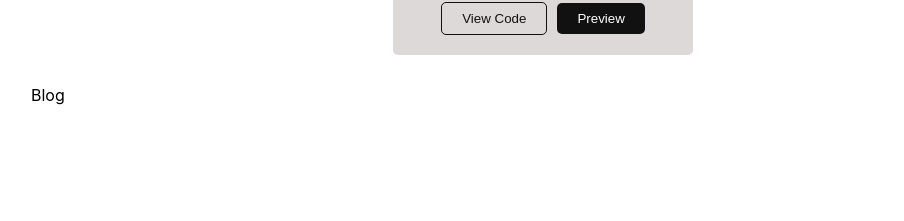
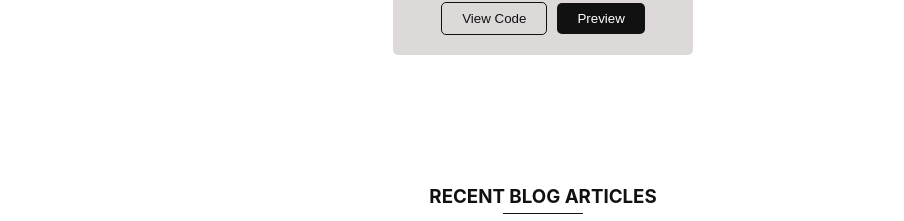
Before and after one commit to mishael1-d/Portfolio, a React (Create React App) app: page / in a window 1280 px wide. Shown: the part 2377-2598 px from the top of the page, without its empty margins (97-1001 px from the left). Before the commit the page ends 2482 px from the top, so only its background shows below. Built offline with nearby package versions, Linux system fonts and the light colour scheme.

Commit message:
added download resume functionality

```diff
--- a/src/components/Banner/Banner.css
+++ b/src/components/Banner/Banner.css
@@ -5,7 +5,7 @@
     --text_primary: rgb(255, 255, 255);
     --paragraph_primary: rgba(255, 255, 255, .64);
     --text_secondary: #ef6d58;
-    --heading_font: 1.5rem;
+    --heading_font: 2rem;
     --paragraph_font: 1rem;
 }
 .container {
@@ -31,6 +31,7 @@
 .banner-text h1 {
     color: var(--text_primary);
     margin-bottom: 13px;
+    font-size: var(--heading_font);
 }
 .banner-text p {
     color: var(--paragraph_primary);
--- a/src/components/Blog/Blog.js
+++ b/src/components/Blog/Blog.js
@@ -1,11 +1,19 @@
-import React from 'react'
-import "./Blog.css"
+import React from "react";
+import "./Blog.css";
 
-
-function Blog () {
-    return (
-        <div className="container">Blog</div>
-    )
+function Blog() {
+  return (
+    <div className="blog-section">
+      <div className="container">
+        <div className="section-text__header">
+          <h3 className="section-text__title">
+            Recent Blog Articles
+          </h3>
+          <div className="divider" />
+        </div>
+      </div>
+    </div>
+  );
 }
 
-export default Blog
+export default Blog;
--- /dev/null
+++ b/src/components/Contact/Contact.css
@@ -0,0 +1,4 @@
+.blog-section .section-text__header {
+    text-align: center;
+    margin: 100px auto 0 auto;
+}
--- /dev/null
+++ b/src/components/Contact/Contact.js
@@ -0,0 +1,10 @@
+import React from 'react'
+import './Contact.css'
+
+function Contact() {
+  return (
+    <div className='container'>Contact</div>
+  )
+}
+
+export default Contact
--- a/src/components/Navbar/Button.js
+++ b/src/components/Navbar/Button.js
@@ -1,11 +1,13 @@
 import React from "react";
 import "./Button.css";
-import { Link } from "react-router-dom";
+// import { Link } from "react-router-dom";
 function Button() {
   return (
-    <Link to="resume">
-      <button className="btn">Resume</button>
-    </Link>
+    <button className="btn">
+      <a href="../../assets/Resume.pdf" download>
+        Resume
+      </a>
+    </button>
   );
 }
 
--- a/src/pages/Home.js
+++ b/src/pages/Home.js
@@ -3,15 +3,17 @@ import About from "../components/About/About";
 import Banner from "../components/Banner/Banner";
 import Work from "../components/Work/Work";
 import Blog from "../components/Blog/Blog";
+import Contact from "../components/Contact/Contact";
 
 function Home() {
   return (
-      <div>
-        <Banner/>
-        <About />
-        <Work />
-        <Blog />
-      </div>
+    <div>
+      <Banner />
+      <About />
+      <Work />
+      <Blog />
+      <Contact />
+    </div>
   );
 }
 
```
Also changed, not shown: 1 other file (tests, documents, lock files or other folders).
